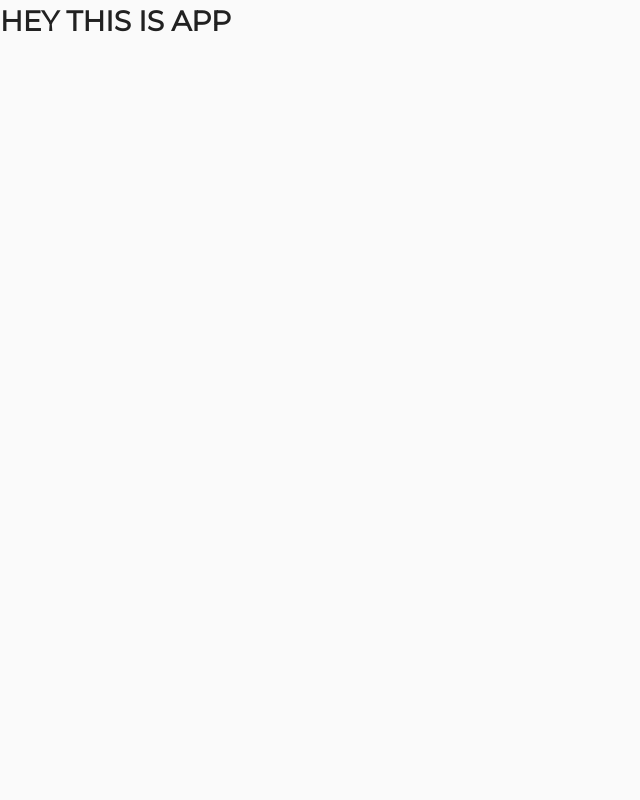
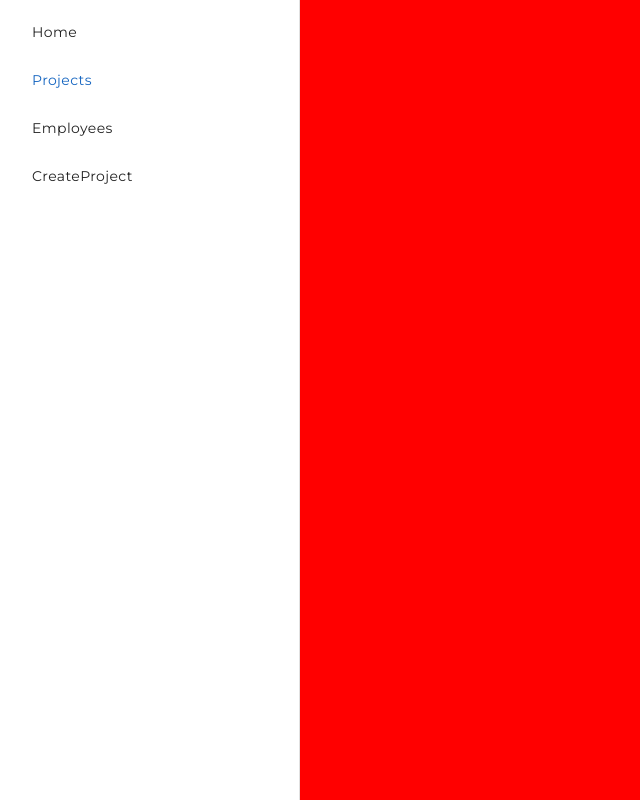
Before and after one commit to jaerod95/clc-painting-server, a Vue app in the folder web/: page /app/projects in a window 1280 px wide. Shown: the whole page, without its empty margins (0-640 px from the left). Built offline with nearby package versions, Linux system fonts and the light colour scheme; the HTML template or start-up script is replaced by a standard one.

Commit message:
Basic Routing

```diff
--- a/web/src/router.js
+++ b/web/src/router.js
@@ -26,6 +26,18 @@ export default new Router({
         import(/* webpackChunkName: "appWrapper" */ './views/AppWrapper.vue'),
       children: [
         {
+          path: 'dashboard',
+          name: 'Dashboards',
+          component: () =>
+            import(/* webpackChunkName: "projects" */ './views/Projects.vue'),
+        },
+        {
+          path: 'employees',
+          name: 'Employees',
+          component: () =>
+            import(/* webpackChunkName: "projects" */ './views/Projects.vue'),
+        },
+        {
           path: 'projects',
           name: 'Projects',
           component: () =>
--- a/web/src/views/AppWrapper.vue
+++ b/web/src/views/AppWrapper.vue
@@ -1,12 +1,51 @@
 <template>
-  <div>
-    <h1>HEY THIS IS APP</h1>
-    <router-view />
-  </div>
+  <v-container fluid pa-0 app>
+    <v-layout fill-height>
+        <v-navigation-drawer
+        v-model="drawer"
+        app
+        permanent>
+          <v-list>
+            <v-list-tile v-for="link in routes" :key="link.title">
+              <v-list-tile class="title" :to="link.link">
+                {{link.title}}
+              </v-list-tile>
+            </v-list-tile>
+          </v-list>
+        </v-navigation-drawer>
+      <v-flex xs12>
+        <router-view />
+      </v-flex>
+    </v-layout>
+  </v-container>
 </template>
 
 <script>
-export default {};
+export default {
+  data() {
+    return {
+      drawer: true,
+      routes: [
+        {
+          title: 'Home',
+          link: '/app/dashboard',
+        },
+        {
+          title: 'Projects',
+          link: '/app/projects',
+        },
+        {
+          title: 'Employees',
+          link: '/app/employees',
+        },
+        {
+          title: 'CreateProject',
+          link: '/app/create-project',
+        },
+      ],
+    };
+  },
+};
 </script>
 
 <style>
--- a/web/src/views/Login.vue
+++ b/web/src/views/Login.vue
@@ -1,6 +1,6 @@
 <template>
-<v-container fluid>
-  <v-layout align-center fill-height row>
+<v-container pa-0 fluid class="main-background">
+  <v-layout align-center fill-height row class="sub-background">
     <v-flex xs12 sm6 offset-sm3 md4 offset-md4>
       <v-flex mb-4 text-xs-center>
         <h1 class="display-1">CLC Painting</h1>
@@ -48,4 +48,12 @@ export default {
 .full-height-wrapper {
   height: 100vh;
 }
+
+.main-background {
+  background-image: url('../assets/login_background.jpg');
+
+  .sub-background {
+    background: rgba(255, 255, 255, 0.75);
+  }
+}
 </style>
--- a/web/src/views/Projects.vue
+++ b/web/src/views/Projects.vue
@@ -1,10 +1,19 @@
 <template>
-  <div></div>
+  <div class="wrapper">
+    <div class="wrapper">
+      <h1> PROJECTS VIEW </h1>
+      </div>
+      </div>
 </template>
 
 <script>
 export default {};
 </script>
 
-<style>
+<style lang="scss" scoped>
+.wrapper {
+  background-color: red;
+  width: 100%;
+  height: 100%;
+}
 </style>
```
Also changed, not shown: web/src/assets/login_background.jpg (added).
